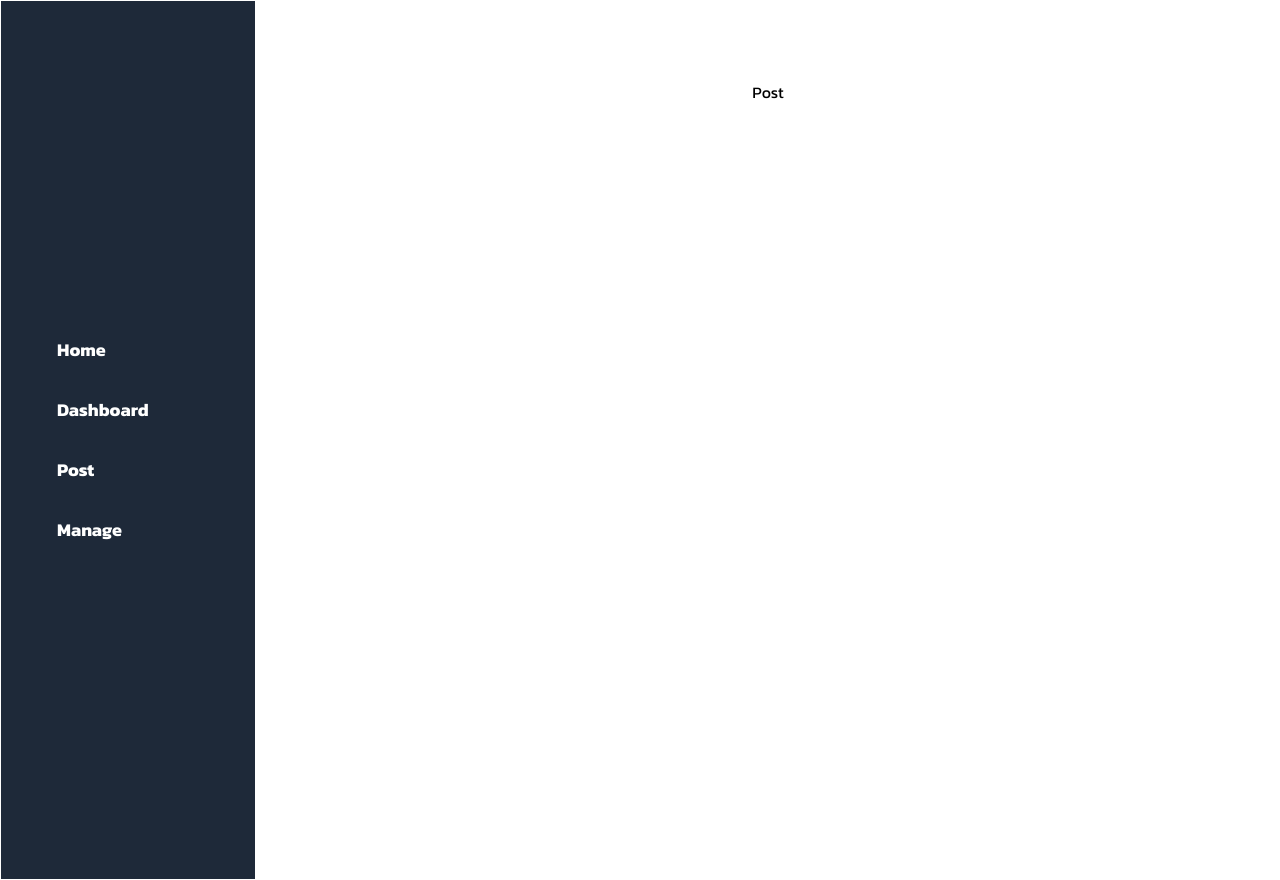
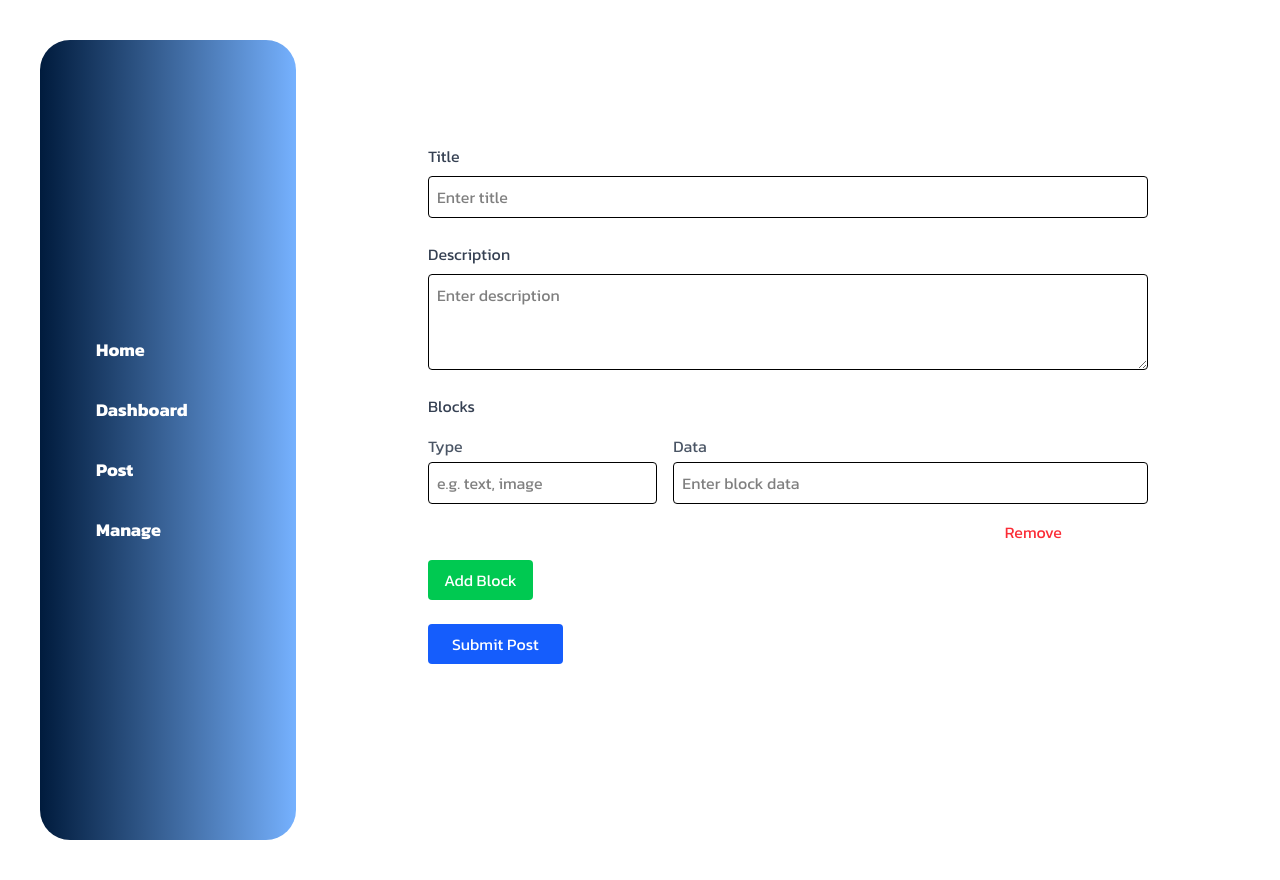
Before and after one commit to pramebt/webblogbd, a React (Vite) app in the folder client/: page /dashboard/post in a window 1280 px wide. Built offline with nearby package versions, Linux system fonts and the light colour scheme; sample sign-in values are in the browser's storage.

Commit message:
post blog

```diff
--- a/client/package.json
+++ b/client/package.json
@@ -11,8 +11,11 @@
   },
   "dependencies": {
     "@tailwindcss/vite": "^4.1.5",
+    "luxon": "^3.6.1",
+    "quill": "^2.0.3",
     "react": "^19.1.0",
     "react-dom": "^19.1.0",
+    "react-quill-new": "^3.4.6",
     "react-router-dom": "^7.5.3",
     "tailwindcss": "^4.1.5"
   },
--- a/client/service/blog.js
+++ b/client/service/blog.js
@@ -9,3 +9,9 @@ export const getBlogById = async ({id}) =>
         method: 'GET'
 
     })
+
+export const postBlogById = async (title,description,blocks) =>
+    fetcher('/blogs',{
+        method: 'POST',
+        body: JSON.stringify({ title,description,blocks })
+    })
--- a/client/src/App.jsx
+++ b/client/src/App.jsx
@@ -10,6 +10,7 @@ import Post from './pages/dashboard/Post';
 import Manage from './pages/dashboard/Manage';
 import DashboardLayout from './pages/dashboard/DashboardLayout';
 import Showblog from './pages/Showblog';
+
 const router = createBrowserRouter([
   {
     path:'/',
--- a/client/src/components/common/Cardblog.jsx
+++ b/client/src/components/common/Cardblog.jsx
@@ -1,15 +1,29 @@
 import React from "react";
-
+import { DateTime } from 'luxon'
 const Cardblog = ({ item }) => {
   return (
-    <div className="bg-[#0066FE]/10 w-[300px] h-[280px] rounded-[20px] ">
+    <div className="bg-[#0066FE]/10 w-full h-[280px] rounded-[20px] ">
+
       <div className="p-[10px]">
-        <img src="/assets/images/login-bg2.png" alt="bg" className="rounded-[20px] h-[180px]" />
+        <img
+          src="/assets/images/login-bg2.png"
+          alt="bg"
+          className="rounded-[20px] h-[180px]"
+        />
       </div>
-    <div className="px-10">
-      <h1>{item?.title || "no data"}</h1>
-      <p className="text-gray-500">{item?.created_at || "no data"}</p>
-    </div>
+
+      <div className="px-10">
+        <h1>{item?.title || "no data"}</h1>
+        <p className="text-gray-500">
+        {item?.created_at
+    ? DateTime
+        .fromISO(item.created_at, { zone: 'utc' })
+        .setZone('Asia/Bangkok')
+        .toFormat("dd MMMM yyyy")
+    : 'no data'}
+        </p>
+      </div>
+
     </div>
   );
 };
--- a/client/src/components/layout/SideNavbar.jsx
+++ b/client/src/components/layout/SideNavbar.jsx
@@ -1,24 +1,33 @@
-import React from 'react'
+import React from "react";
 
 const SideNavbar = () => {
   return (
-    <div className=' bg-gray-800 text-white w-64 min-h-screen'>
-      <div className='border px-10 h-full flex flex-col items-start justify-center '>
-      <div className='p-4 '>
-        <a href="/"><h2 className='text-lg font-bold'>Home</h2></a>
-      </div>
-      <div className='p-4'>
-        <a href="/dashboard"><h2 className='text-lg font-bold'>Dashboard</h2></a>
-      </div>
-      <div className='p-4'>
-        <a href="/dashboard/post"><h2 className='text-lg font-bold'>Post</h2></a>
-      </div>
-      <div className='p-4 '>
-        <a href="/dashboard/manage"><h2 className='text-lg font-bold'>Manage</h2></a>
-      </div>
+    <div className="bg-gradient-to-r from-[#001B3D] to-[#006FFF]/54
+    text-white w-64 min-h-screen ml-10 rounded-[30px]  ">
+      <div className="px-10 h-full flex flex-col items-start justify-center ">
+        <div className="p-4 ">
+          <a href="/">
+            <h2 className="text-lg font-bold">Home</h2>
+          </a>
+        </div>
+        <div className="p-4">
+          <a href="/dashboard">
+            <h2 className="text-lg font-bold">Dashboard</h2>
+          </a>
+        </div>
+        <div className="p-4">
+          <a href="/dashboard/post">
+            <h2 className="text-lg font-bold">Post</h2>
+          </a>
+        </div>
+        <div className="p-4 ">
+          <a href="/dashboard/manage">
+            <h2 className="text-lg font-bold">Manage</h2>
+          </a>
+        </div>
       </div>
     </div>
-  )
-}
+  );
+};
 
-export default SideNavbar
+export default SideNavbar;
--- a/client/src/pages/Showblog.jsx
+++ b/client/src/pages/Showblog.jsx
@@ -27,6 +27,34 @@ const Showblog = () => {
     <div className='pt-20 px-20'>
       <h1 className="text-3xl font-bold mb-4">{data.title}</h1>
       <p className="text-gray-700">{data.description}</p>
+      <p>{data.blocks.map(block => {
+    switch (block.type) {
+      case 'h':
+        return (
+          <h1
+            key={block.id}
+            className="font-bold text-xl mb-2"
+          >
+            {block.data}
+          </h1>
+        )
+      case 'p':
+        return (
+          <p
+            key={block.id}
+            className="text-base mb-4"
+          >
+            {block.data}
+          </p>
+        )
+      default:
+        return (
+          <div key={block.id}>
+            {block.data}
+          </div>
+        )
+    }
+  })}</p>
       <button onClick={() => navigate(-1)} className="mt-4 text-blue-500">Back</button>
       {/* แสดงฟิลด์อื่นๆ ตามที่มีใน item */}
     </div>
--- a/client/src/pages/dashboard/Dashboard.jsx
+++ b/client/src/pages/dashboard/Dashboard.jsx
@@ -19,7 +19,7 @@ const Dashboard = () => {
 
   return (
     <div className='px-10 w-full h-screen flex justify-center'>
-      <div className='border h-fit grid md:grid-cols-2 lg:grid-cols-3 lg:gap-10 md:gap-5 gap-y'>
+      <div className='h-fit grid md:grid-cols-2 lg:grid-cols-3 lg:gap-10 md:gap-5 gap-y'>
       {
         data.map((item,index)=>{
          return <div
--- a/client/src/pages/dashboard/DashboardLayout.jsx
+++ b/client/src/pages/dashboard/DashboardLayout.jsx
@@ -5,7 +5,7 @@ import { Outlet } from "react-router-dom";
 const DashboardLayout = () => {
   return (
     <div>
-      <div className="flex flex-row">
+      <div className="flex flex-row py-10">
         <SideNavbar />
         <div className="flex-1 mt-20">
           <Outlet />
--- a/client/src/pages/dashboard/Post.jsx
+++ b/client/src/pages/dashboard/Post.jsx
@@ -1,10 +1,129 @@
-import React from 'react'
+import React, { useState } from 'react'
+import { useNavigate } from 'react-router-dom'
+import { postBlogById } from '../../../service/blog'
 
 const Post = () => {
+  const navigate = useNavigate()
+  const [form, setForm] = useState({
+    title: '',
+    description: '',
+    blocks: [{ type: '', data: '' }]
+  })
+
+  const handleChange = e => {
+    const { name, value } = e.target
+    setForm(prev => ({ ...prev, [name]: value }))
+  }
+
+  const handleBlockChange = (index, field, value) => {
+    const newBlocks = [...form.blocks]
+    newBlocks[index][field] = value
+    setForm(prev => ({ ...prev, blocks: newBlocks }))
+  }
+
+  const addBlock = () => {
+    setForm(prev => ({ ...prev, blocks: [...prev.blocks, { type: '', data: '' }] }))
+  }
+
+  const removeBlock = index => {
+    setForm(prev => ({ ...prev, blocks: prev.blocks.filter((_, i) => i !== index) }))
+  }
+
+  const handleSubmit = async (e) => {
+    e.preventDefault()
+    try {
+      const { title, description, blocks } = form
+      const res = await postBlogById(title, description, blocks)
+      console.log(res)
+        alert('Post submitted successfully')
+        navigate('/dashboard')
+    } catch (error) {
+      console.error('Submission error', error)
+    }
+  }
+
   return (
-    <div className='w-full h-screen flex justify-center'>
-        Post
-    </div>
+    <form onSubmit={handleSubmit} className="max-w-3xl mx-auto p-6 space-y-6">
+      {/* Title */}
+      <div className="flex flex-col">
+        <label className="mb-2 text-gray-700">Title</label>
+        <input
+          name="title"
+          type="text"
+          value={form.title}
+          onChange={handleChange}
+          className="border rounded p-2 focus:outline-none focus:ring"
+          placeholder="Enter title"
+          required
+        />
+      </div>
+
+      {/* Description */}
+      <div className="flex flex-col">
+        <label className="mb-2 text-gray-700">Description</label>
+        <textarea
+          name="description"
+          value={form.description}
+          onChange={handleChange}
+          className="border rounded p-2 focus:outline-none focus:ring h-24"
+          placeholder="Enter description"
+          required
+        />
+      </div>
+
+      {/* Blocks */}
+      <div className="flex flex-col space-y-4">
+        <label className="text-gray-700">Blocks</label>
+        {form.blocks.map((block, index) => (
+          <div key={index} className="grid grid-cols-3 gap-4 items-end">
+            <div className="col-span-1">
+              <label className="mb-1 text-gray-600 block">Type</label>
+              <input
+                type="text"
+                value={block.type}
+                onChange={e => handleBlockChange(index, 'type', e.target.value)}
+                className="border rounded p-2 focus:outline-none focus:ring w-full"
+                placeholder="e.g. text, image"
+                required
+              />
+            </div>
+            <div className="col-span-2">
+              <label className="mb-1 text-gray-600 block">Data</label>
+              <input
+                type="text"
+                value={block.data}
+                onChange={e => handleBlockChange(index, 'data', e.target.value)}
+                className="border rounded p-2 focus:outline-none focus:ring w-full"
+                placeholder="Enter block data"
+                required
+              />
+            </div>
+            <button
+              type="button"
+              onClick={() => removeBlock(index)}
+              className="text-red-500 hover:underline col-start-3"
+            >
+              Remove
+            </button>
+          </div>
+        ))}
+        <button
+          type="button"
+          onClick={addBlock}
+          className="self-start px-4 py-2 bg-green-500 text-white rounded hover:bg-green-600"
+        >
+          Add Block
+        </button>
+      </div>
+
+      {/* Submit */}
+      <button
+        type="submit"
+        className="px-6 py-2 bg-blue-600 text-white rounded hover:bg-blue-700 transition"
+      >
+        Submit Post
+      </button>
+    </form>
   )
 }
 
```
Also changed, not shown: 1 other file (tests, documents, lock files or other folders).
